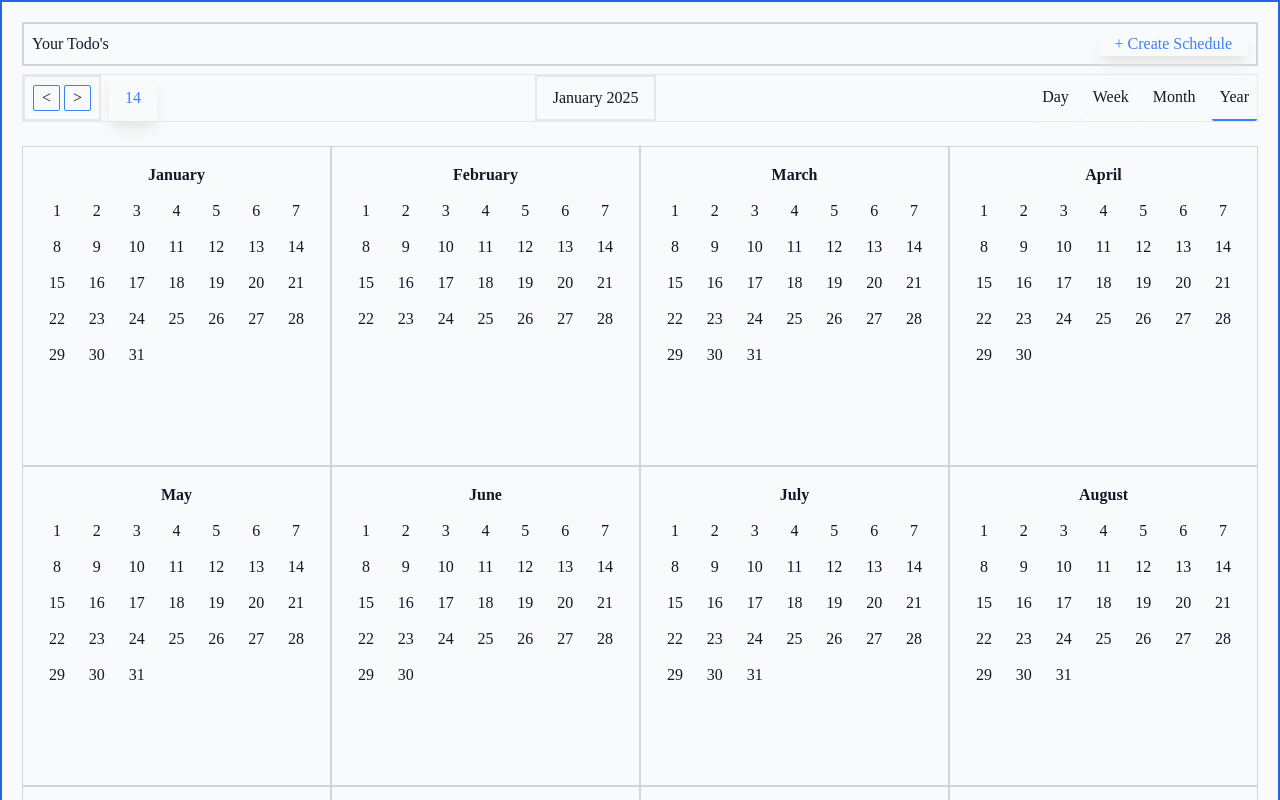
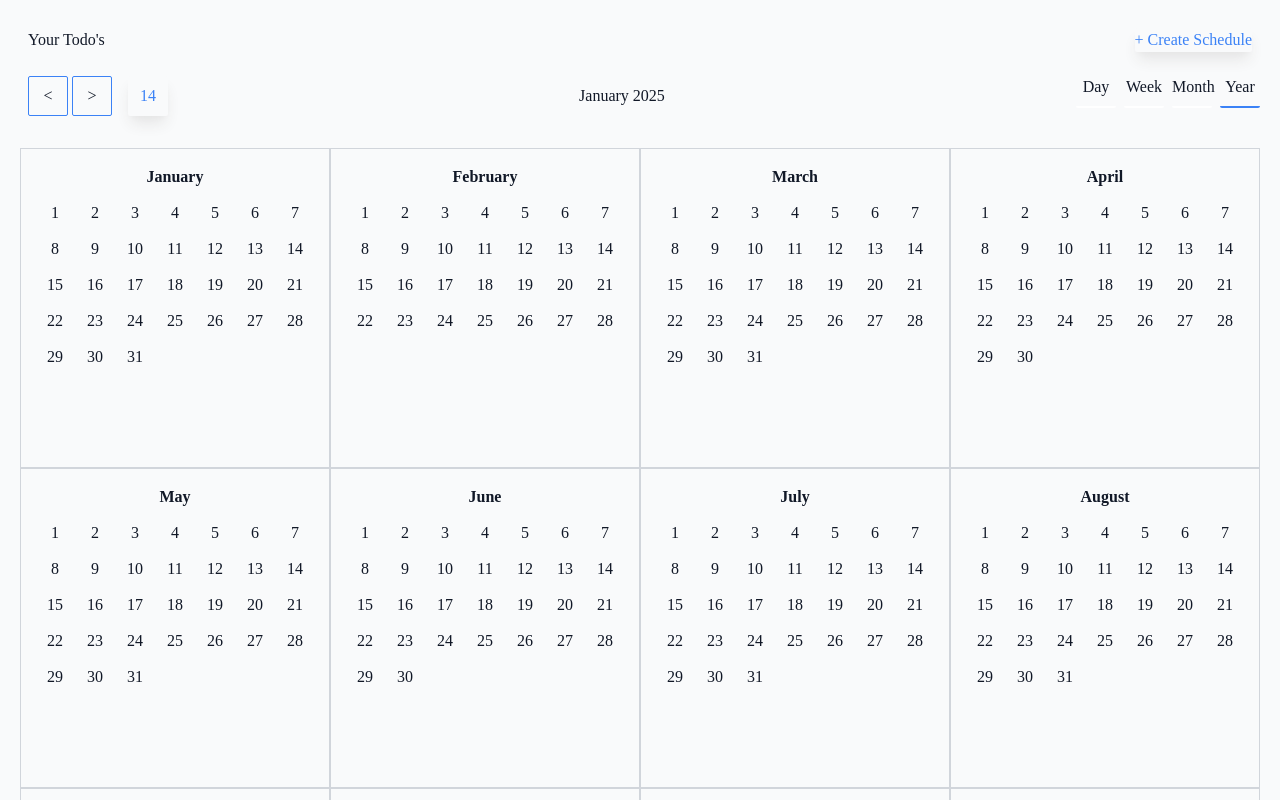
Before and after one commit to Anitha-2002/calendar, a Next.js app: page / in a window 1280 px wide. Shown: the top 800 px of the page. Built offline with nearby package versions, Linux system fonts and the light colour scheme.

Commit message:
css touchup

```diff
--- a/package.json
+++ b/package.json
@@ -10,6 +10,7 @@
   },
   "dependencies": {
     "@radix-ui/react-scroll-area": "^1.2.2",
+    "autoprefixer": "^10.4.20",
     "clsx": "^2.1.1",
     "next": "15.1.4",
     "react": "^19.0.0",
--- a/src/requirements/feature/components/buttons/button-outlined-bottom.tsx
+++ b/src/requirements/feature/components/buttons/button-outlined-bottom.tsx
@@ -15,7 +15,7 @@ export const ButtonOutlinedBottom = ({
   return (
     <button
       className={clsx(
-        `border-b-2 hover:border-blue-500 rounded-sm px-2 py-0 ${className}`,
+        `border-b-2 hover:border-blue-500 rounded-sm ${className}`,
         outlined ? 'border-blue-500' : 'border-white'
       )}
       onClick={handleClick}
--- a/src/requirements/feature/components/buttons/button-outlined.tsx
+++ b/src/requirements/feature/components/buttons/button-outlined.tsx
@@ -9,7 +9,7 @@ export const ButtonOutlined = ({
 }: ButtonV1Props) => {
   return (
     <button
-      className={`border rounded-sm border-blue-500 px-2 py-0 hover:bg-blue-400 hover:text-white hover:border-white ${className}`}
+      className={`border rounded-sm border-blue-500 hover:bg-blue-400 hover:text-white hover:border-white ${className}`}
       onClick={handleClick}
     >
       {children}
--- a/src/requirements/feature/components/buttons/button-v1.tsx
+++ b/src/requirements/feature/components/buttons/button-v1.tsx
@@ -10,7 +10,7 @@ export const ButtonV1 = ({
   return (
     <button
       className={`flex text-blue-500 bg-gray-50 rounded-sm flex-end shadow-neutral-200
-     shadow-lg px-4 hover:bg-blue-400 hover:text-white hover:border-white hover:shadow-none items-center
+     shadow-lg hover:bg-blue-400 hover:text-white hover:border-white hover:shadow-none items-center
      ${className}`}
       onClick={handleClick}
     >
--- a/src/requirements/feature/frameworks/grid-layout.tsx
+++ b/src/requirements/feature/frameworks/grid-layout.tsx
@@ -138,12 +138,13 @@ export const GridLayout: React.FC<GridLayoutProps> = ({}) => {
   return (
     <div className="flex flex-col gap-6">
       {/* Header */}
-      <div className="flex border justify-between">
-        <div className="flex gap-2">
-          <div className="flex border-2 gap-1 p-2">
+      <div className="flex justify-between">
+        <div className="flex gap-2 items-center">
+          <div className="flex gap-1 p-2">
             {outlinedButtonContents.map((content, index) => (
               <ButtonOutlined
                 key={index}
+                className="h-10 w-10"
                 handleClick={() => {
                   changePeriod(index === 0 ? -1 : 1);
                 }}
@@ -152,9 +153,9 @@ export const GridLayout: React.FC<GridLayoutProps> = ({}) => {
               </ButtonOutlined>
             ))}
           </div>
-          <ButtonV1>{date}</ButtonV1>
+          <ButtonV1 className="h-10 w-10 justify-center">{date}</ButtonV1>
         </div>
-        <div className="border-2 flex px-4 items-center">
+        <div className="flex px-4 items-center">
           {tableType === 'week' ? (
             <div>{getWeekRangeString(currentDate)}</div>
           ) : (
@@ -170,6 +171,7 @@ export const GridLayout: React.FC<GridLayoutProps> = ({}) => {
           {PageLayoutTypesData.map(({ key, value }) => (
             <ButtonOutlinedBottom
               key={key}
+              className="h-10 w-10"
               handleClick={() => handleCalendarTypeButtonClick(key)}
               outlined={tableType !== key ? false : true}
             >
--- a/src/requirements/feature/frameworks/page-layout.tsx
+++ b/src/requirements/feature/frameworks/page-layout.tsx
@@ -37,10 +37,8 @@ export const PageLayout = ({
 
   return (
     title && (
-      <main
-        className={`flex flex-col gap-2 p-5 min-h-screen border-2 border-blue-600 ${className}`}
-      >
-        <header className="flex border-2 border-gray-300 p-2 justify-between">
+      <main className={`flex flex-col gap-2 p-5 min-h-screen ${className}`}>
+        <header className="flex border-gray-300 p-2 justify-between">
           <h1>{title}</h1>
           <ButtonV1>+ Create Schedule</ButtonV1>
         </header>
```
Also changed, not shown: 1 other file (tests, documents, lock files or other folders).
